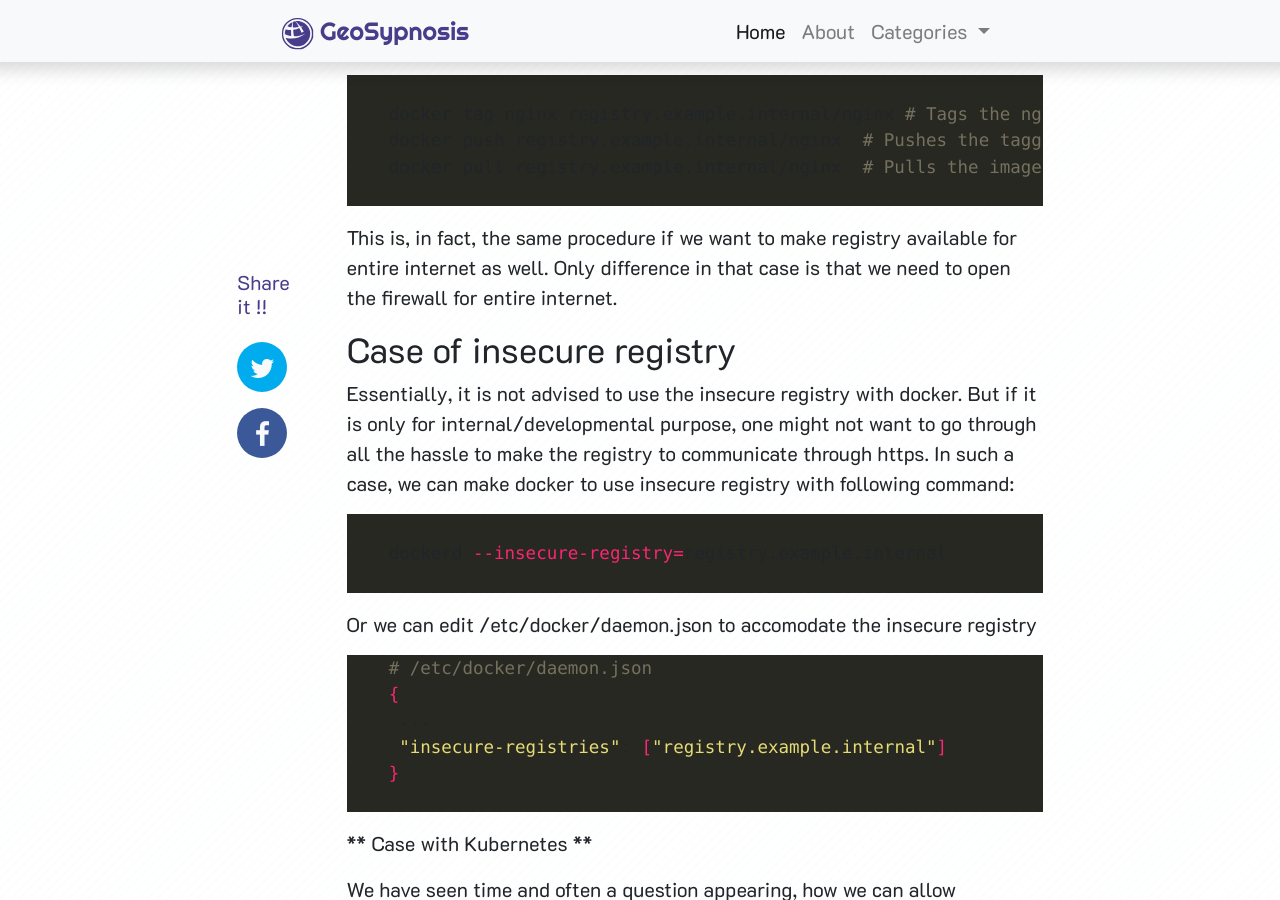
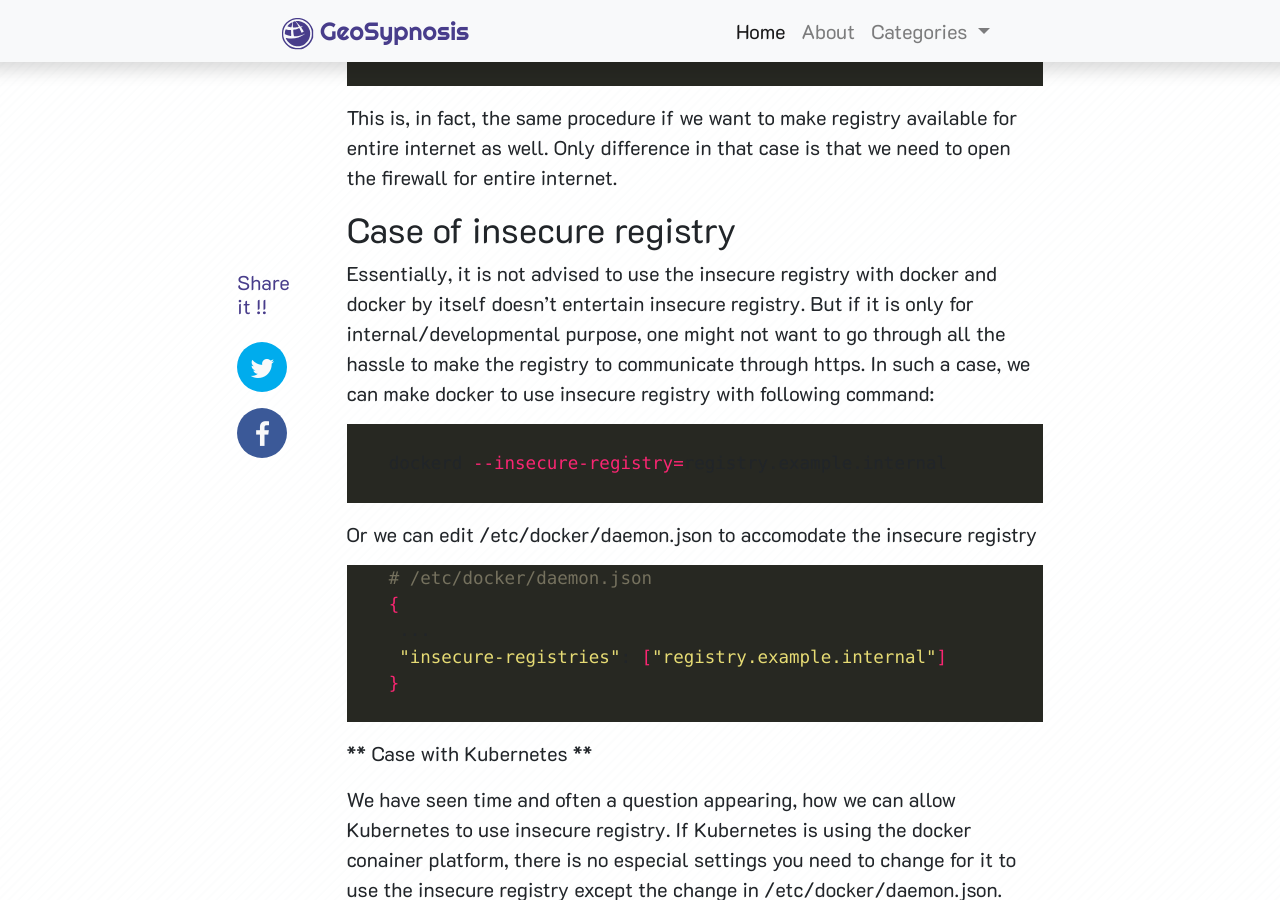
Before and after one commit to Geosynopsis/geosynopsis.github.io, a Jekyll site: the page built from _posts/2018-11-19-Insecure-docker-registry.md, in a window 1280 px wide and 900 px high, scrolled down 2402 px. Built offline with Jekyll 4.4.1, drawn with Linux system fonts in a browser that asks for light colours; nearby versions of some CDN libraries; comment, search, counter and statistics services are not loaded; some of the changed text lies outside the part shown.

Commit message:
Local registry

```diff
--- a/_posts/2018-11-19-Insecure-docker-registry.md
+++ b/_posts/2018-11-19-Insecure-docker-registry.md
@@ -1,6 +1,6 @@
 ---
 layout: post
-title:  "Python tricks: class as the decorator to call methods in a class"
+title:  "Insecure docker registry"
 date:   2018-06-03 19:10
 categories: [development, technology]
 tags: [docker, kubernetes]
@@ -101,9 +101,10 @@
 Only difference in that case is that we need to open the firewall for entire internet.
 
 ### Case of insecure registry
-Essentially, it is not advised to use the insecure registry with docker. But if it is only for internal/developmental
-purpose, one might not want to go through all the hassle to make the registry to communicate through https. In such a
- case, we can make docker to use insecure registry with following command:
+Essentially, it is not advised to use the insecure registry with docker and docker by itself doesn't entertain
+insecure registry. But if it is only for internal/developmental purpose, one might not want to go through all the
+hassle to make the registry to communicate through https. In such a case, we can make docker to use insecure
+registry with following command:
 
  {% highlight bash %}
 
```
